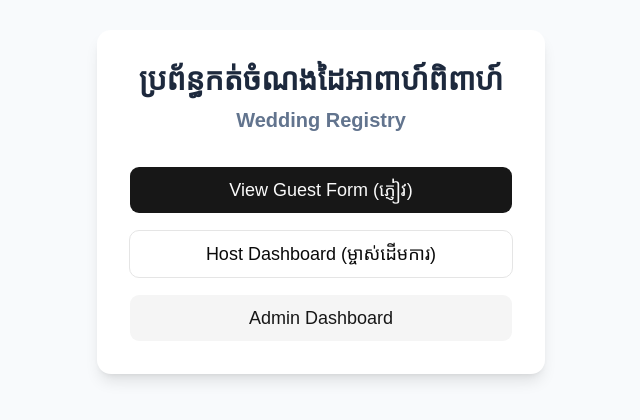
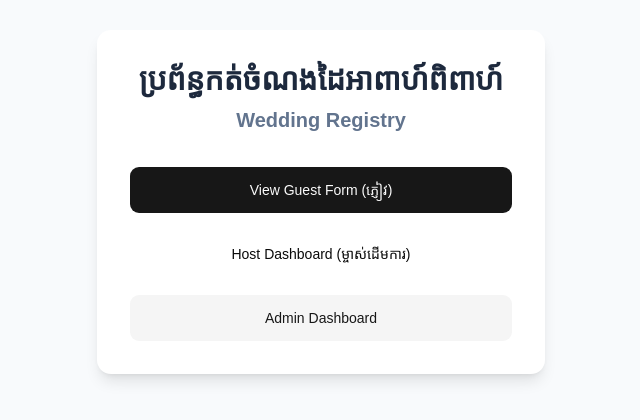
Before and after one commit to pspr2013/wedding-registry, a Next.js app: page / in a window 1280 px wide. Shown: the part 198-618 px from the top of the page, without its empty margins (319-959 px from the left). Built offline with nearby package versions, Linux system fonts and the light colour scheme; a web font is replaced by a local one.

Commit message:
fix: landing page build

```diff
--- a/src/app/page.tsx
+++ b/src/app/page.tsx
@@ -1,5 +1,5 @@
 import Link from "next/link";
-import { Button } from "@/components/ui/button";
+import { buttonVariants } from "@/components/ui/button";
 
 export default function Home() {
   return (
@@ -10,18 +10,18 @@ export default function Home() {
           <span className="block text-xl text-slate-500 mt-2 font-sans">Wedding Registry</span>
         </h1>
 
-        <div className="space-y-4">
-          <Button asChild className="w-full text-lg h-12" variant="default">
-            <Link href="/event/test-wedding">View Guest Form (ភ្ញៀវ)</Link>
-          </Button>
+        <div className="space-y-4 flex flex-col">
+          <Link href="/event/test-wedding" className={buttonVariants({ variant: "default", className: "w-full text-lg h-12" })}>
+            View Guest Form (ភ្ញៀវ)
+          </Link>
 
-          <Button asChild className="w-full text-lg h-12" variant="outline">
-            <Link href="/host">Host Dashboard (ម្ចាស់ដើមការ)</Link>
-          </Button>
+          <Link href="/host" className={buttonVariants({ variant: "outline", className: "w-full text-lg h-12" })}>
+            Host Dashboard (ម្ចាស់ដើមការ)
+          </Link>
 
-          <Button asChild className="w-full text-lg h-12" variant="secondary">
-            <Link href="/admin">Admin Dashboard</Link>
-          </Button>
+          <Link href="/admin" className={buttonVariants({ variant: "secondary", className: "w-full text-lg h-12" })}>
+            Admin Dashboard
+          </Link>
         </div>
       </div>
     </main>
```
Also changed, not shown: 1 other file (tests, documents, lock files or other folders).
